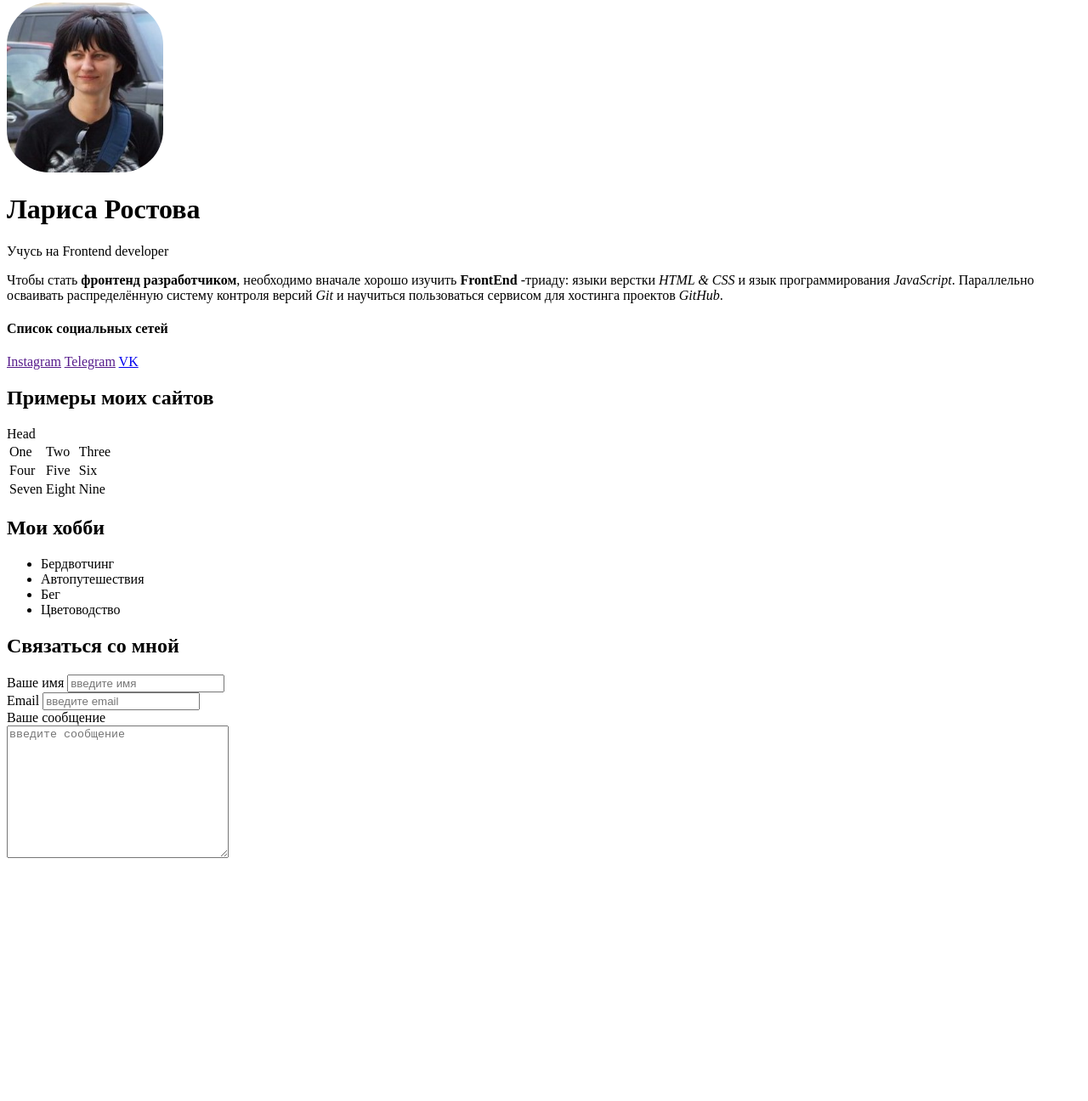
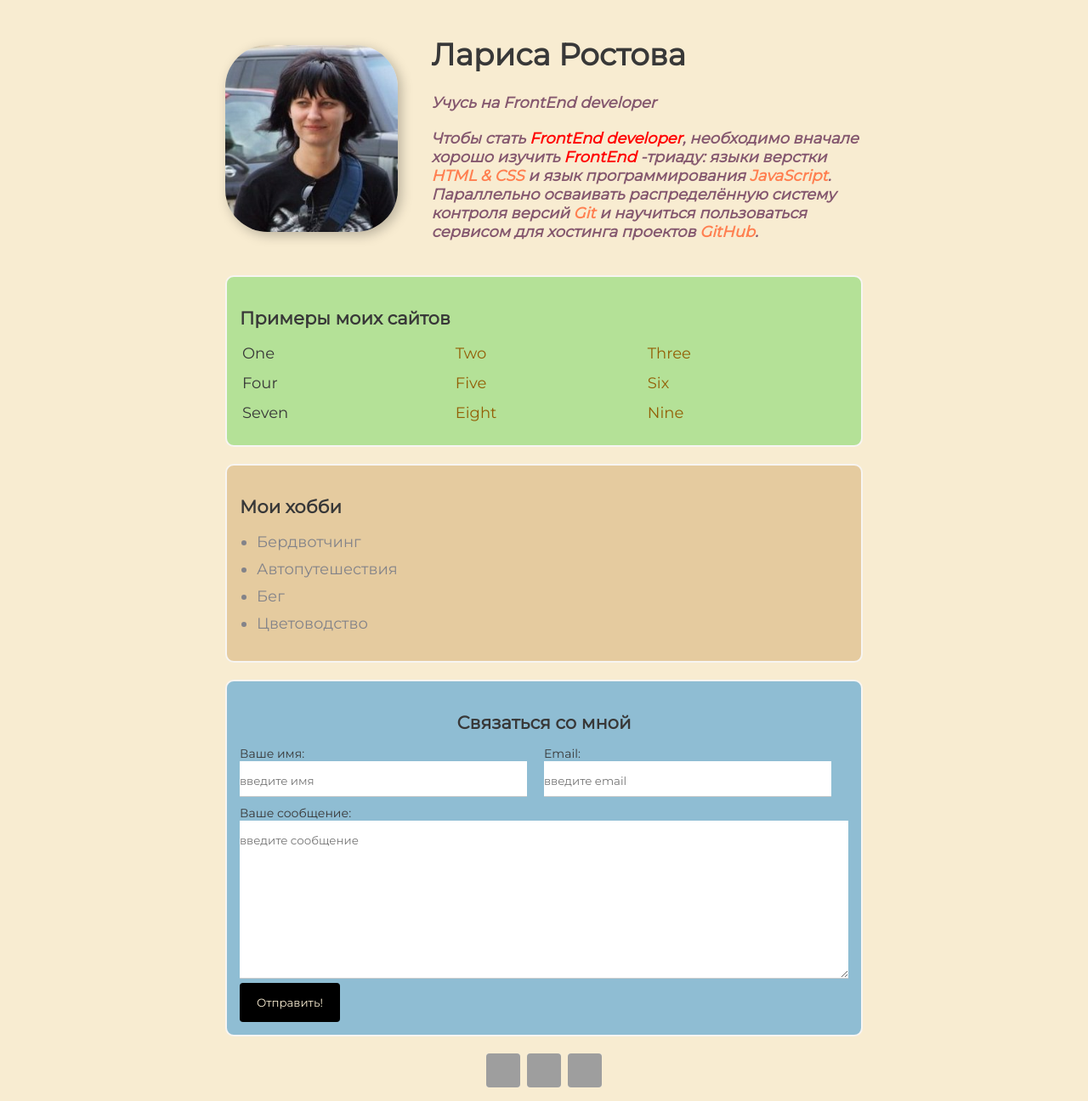
Before and after one commit to Lrostova/resume, a plain HTML site: page index.html in a window 1280 px wide. Shown: the part 20-1316 px from the top of the page at 85% size. Before the commit the page ends 1042 px from the top, so only its background shows below. Drawn offline with Linux system fonts and the light colour scheme; grey boxes are pictures that could not be loaded.

Commit message:
add styles

```diff
--- a/index.html
+++ b/index.html
@@ -1,29 +1,36 @@
 <!DOCTYPE html>
 <html lang="en">
   <head>
-    <meta charset="UTF-8">
-    <meta http-equiv="X-UA-Compatible" content="IE=edge">
-    <meta name="viewport" content="width=device-width, initial-scale=1.0">
-    <meta name="keywords" content="cv, resume, lrostova">
-    <meta name="description" content="Это сайт- резюме Ларисы Ростовой">
+    <meta charset="UTF-8" />
+    <meta http-equiv="X-UA-Compatible" content="IE=edge" />
+    <meta name="viewport" content="width=device-width, initial-scale=1.0" />
+    <meta name="keywords" content="cv, resume, lrostova" />
+    <meta name="description" content="Это сайт- резюме Ларисы Ростовой" />
     <title>Resume</title>
-    <link rel="stylesheet" href="styles.css">
+    <link rel="stylesheet" href="styles.css" />
   </head>
   <body>
-    <img class="avatar" src="avatar.jpg" alt="avatar">
-   <h1>
-       Лариса Ростова
-   </h1>
+    <div class="container">
+      <div class="info">
+        <img class="avatar" src="avatar.jpg" alt="avatar" />
 
-   <p>Учусь на Frontend developer</p>
-   <p>Чтобы стать <strong>фронтенд разработчиком</strong>, необходимо вначале хорошо изучить <strong>FrontEnd</strong> -триаду: языки верстки <em>HTML & CSS</em> и язык программирования <em>JavaScript</em>. Параллельно осваивать распределённую систему контроля версий <em>Git</em> и научиться пользоваться сервисом для хостинга проектов <em>GitHub</em>.</p>
-<h4>Список социальных сетей</h4>
-<a href="" target="_blank">Instagram</a>
-<a href="" target="_blank">Telegram</a>
-<a href="https://vk.com/larisarostova" target="_blank">VK</a>
-<h2>Примеры моих сайтов</h2>
-<table>
-    <thead>Head
+        <div class="info-text">
+          <h1>Лариса Ростова</h1>
+          <p>Учусь на FrontEnd developer</p>
+          <p>
+            Чтобы стать <strong>FrontEnd developer</strong>, необходимо вначале
+            хорошо изучить <strong>FrontEnd</strong> -триаду: языки верстки
+            <em>HTML & CSS</em> и язык программирования <em>JavaScript</em>.
+            Параллельно осваивать распределённую систему контроля версий
+            <em>Git</em> и научиться пользоваться сервисом для хостинга проектов
+            <em>GitHub</em>.
+          </p>
+        </div>
+      </div>
+      <div class="card bg-work">
+        <h3>Примеры моих сайтов</h3>
+        <table class="table">
+          <thead>
             <tr>
               <td>One</td>
               <td>Two</td>
@@ -43,28 +50,78 @@
             </tr>
           </tbody>
         </table>
-<h2>Мои хобби</h2>
-<ul>
+      </div>
+      <div class="card bg-hobby">
+        <h3>Мои хобби</h3>
+        <ul class="list">
           <li>Бердвотчинг</li>
           <li>Автопутешествия</li>
           <li>Бег</li>
           <li>Цветоводство</li>
         </ul>
-<h2>Связаться со мной</h2>
-<form action="/">
-    <div>
-        <label for="name">Ваше имя</label>
-        <input type="text" id="name" placeholder="введите имя">
+      </div>
+      <div class="card bg-bond">
+        <form action="/" class="form">
+          <h3>Связаться со мной</h3>
+          <div class="form-row">
+            <div class="form-group">
+              <label for="name">Ваше имя:</label>
+              <input type="text" id="name" placeholder="введите имя" />
+            </div>
+
+            <div class="form-group">
+              <label for="email">Email:</label>
+              <input type="text" id="email" placeholder="введите email" />
+            </div>
+          </div>
+          <div class="form-group">
+            <label for="message">Ваше сообщение:</label>
+
+            <textarea
+              name="message"
+              id="message"
+              cols="60"
+              rows="10"
+              placeholder="введите сообщение"
+            ></textarea>
+          </div>
+          <input class="btn" type="submit" value="Отправить!" />
+        </form>
       </div>
       <div>
-        <label for="email">Email</label>
-        <input type="text" id="email" placeholder="введите email" >
+        <ul class="social-icons">
+          <li>
+            <a
+              class="social-icon-instagram"
+              href="https://www.instagram.com/lrostova"
+              target="_blank"
+              ><img
+                src="https://cdn4.iconfinder.com/data/icons/picons-social/57/38-instagram-2-256.png"
+                alt="instagram"
+            /></a>
+          </li>
+          <li>
+            <a
+              class="social-icon-telegram"
+              href="https://t.me/one_dog_stories"
+              target="_blank"
+              ><img
+                src="https://cdn3.iconfinder.com/data/icons/logos-and-brands-3/512/335_Telegram-256.png"
+                alt="telegram"
+            /></a>
+          </li>
+          <li>
+            <a
+              class="social-icon-vk"
+              href="https://vk.com/larisarostova"
+              target="_blank"
+              ><img
+                src="https://cdn4.iconfinder.com/data/icons/social-media-and-logos-12/32/Logo_vk_Vkontakte-256.png"
+                alt="telegram"
+            /></a>
+          </li>
+        </ul>
       </div>
-    <div>
-        <label for="message">Ваше сообщение</label>
-        <br>
-        <textarea name="message" id="message" cols="30" rows="10" placeholder="введите сообщение"></textarea>
     </div>
-</form>
   </body>
 </html>
--- a/styles.css
+++ b/styles.css
@@ -1,5 +1,165 @@
+@import url("https://fonts.googleapis.com/css2?family=Lato&family=Montserrat&display=swap");
+
+
+
+body {
+  font-family: "Montserrat", sans-serif;
+  font-size: 18px;
+  font-weight: normal;
+  background-color: #f8ecd1;
+  color: #383838;
+}
+.container {
+    max-width: 750px;
+    margin: auto;
+    padding-top: 30px;
+  }
+strong {
+  font-weight: bolder;
+  color: red;
+}
+em {
+  font-weight: bolder;
+  color: coral;
+}
+
+.info {
+  margin-bottom: 20px;
+  display: flex;
+}
+.info-text {
+  margin-left: 40px;
+}
+@media (max-width: 650px) {
+    .info {
+      display: block;
+      text-align: center;
+      padding-right: 10px;
+      margin-right: 10px;
+      margin-left: 10px;
+    }
+  }
+.info-text p {
+  font-style: oblique;
+  font-weight: bold;
+  color: #85586f;
+  margin-bottom: 20px;
+}
+
 .avatar {
-    margin-top: 15px;
-    height: 200px;
-    border-radius: 50px;
+  margin-top: 35px;
+  height: 220px;
+  border-radius: 50px;
+  box-shadow: 4px 4px 14px rgba(0, 0, 0, 0.25);
 }
+
+.card {
+  border: 2px solid #f7f5f2;
+  border-radius: 10px;
+  padding: 15px 15px;
+  margin-bottom: 20px;
+}
+
+.card h3 {
+  margin-bottom: 15px;
+}
+.bg-hobby {
+  background-color: #e5cb9f;
+}
+
+.bg-work {
+  background-color: #b4e197;
+}
+
+.bg-bond {
+  background-color: #8fbdd3;
+}
+.social-icons {
+    display: flex;
+    justify-content: center;
+    list-style: none;
+    margin-top: 1rem;
+    margin-bottom: 1rem;
+    padding-left: 0;
+  }
+
+  .social-icons li {
+    margin-left: 0.25rem;
+    margin-right: 0.25rem;
+  }
+  li a,
+  a img {
+    position: relative;
+    background-color: #eee;
+    display: block;
+    width: 2.5rem;
+    height: 2.5rem;
+    border-radius: .25rem;
+  }
+.btn {
+  background-color: black;
+  color: #f8ecd1;
+  padding: 15px 20px;
+  border: none;
+  font-family: inherit;
+  cursor: pointer;
+  border-radius: 4px;
+}
+.btn:hover {
+  opacity: 0.6;
+}
+.list {
+  padding: 0 20px;
+}
+.list li {
+  color: #838389;
+  margin-bottom: 10px;
+}
+
+.table {
+  width: 100%;
+}
+.table td {
+  padding-bottom: 10px;
+}
+.table td:nth-child(2),
+.table td:nth-child(3) {
+  color: #935f06;
+}
+
+.form h3 {
+  text-align: center;
+}
+.form-group label {
+  display: block;
+  font-size: 14px;
+  color: #383838;
+}
+.form-group input,
+.form-group textarea {
+  width: 100%;
+  box-sizing: border-box;
+  border: none;
+  border-bottom: 1px solid #ccc;
+  color: #000;
+  padding: 15px 0 10px;
+  outline: none;
+  font-family: inherit;
+}
+.form-row {
+  margin-bottom: 10px;
+  display: flex;
+}
+@media (max-width:650px){
+    .form-row {display: block;}
+    .form-row .form-group {
+        width: 100%;
+        margin-right: 0;
+        margin-bottom: 10px;
+    }
+}
+.form-row .form-group {
+  display: inline-block;
+  margin-right: 20px;
+  width: 50%;
+}
```
Lines whose indentation alone changed are shown as unchanged.
